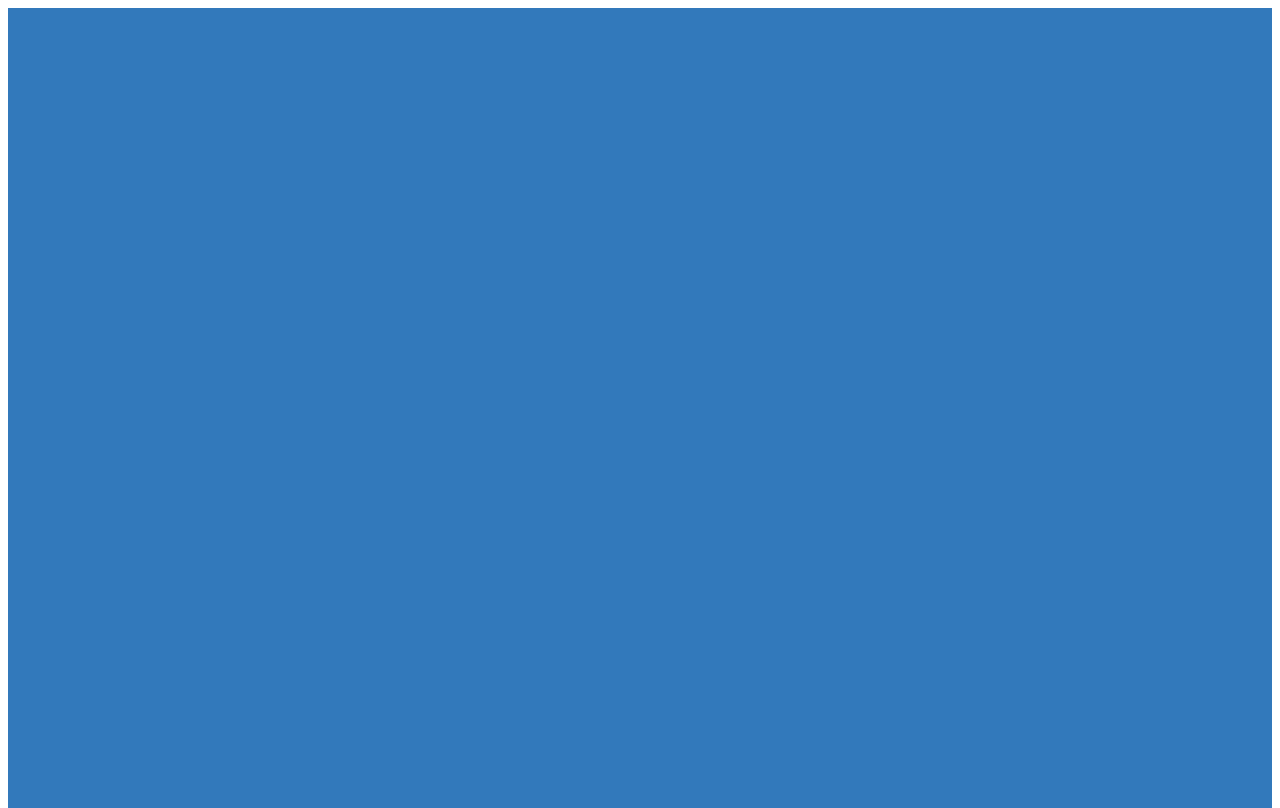
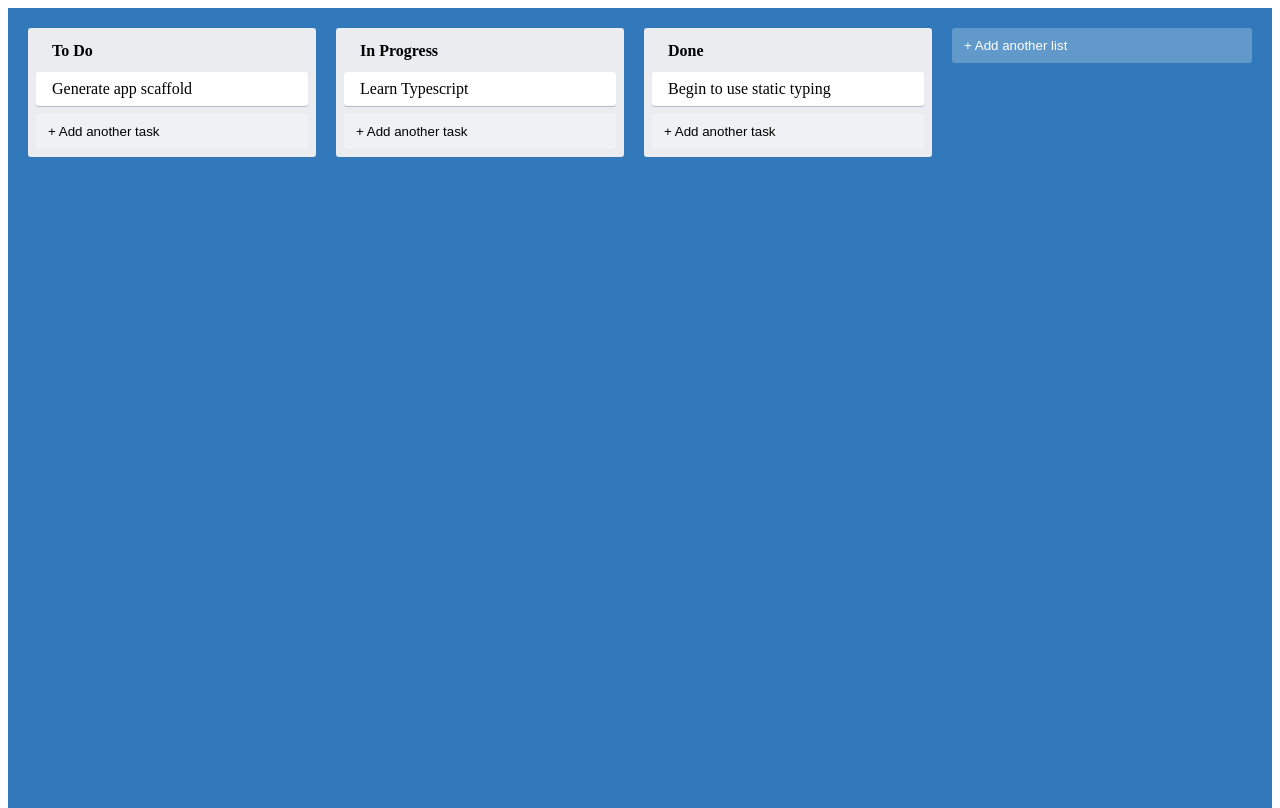
Before and after one commit to EtienneRQT/simple-trello-clone, a React (Create React App) app: page / in a window 1280 px wide. Built offline with nearby package versions, Linux system fonts and the light colour scheme.

Commit message:
testing AddNewItem functionnality

```diff
--- a/src/App.tsx
+++ b/src/App.tsx
@@ -1,6 +1,22 @@
 import React from "react";
 import { AppContainer } from "./styles";
+import { AddNewItem } from "./AddNewItem";
+import { Column } from "./Column";
+import { Card } from "./Card";
 
 export const App = () => {
-  return <AppContainer></AppContainer>;
+  return (
+    <AppContainer>
+      <Column text="To Do">
+        <Card text="Generate app scaffold" />
+      </Column>
+      <Column text="In Progress">
+        <Card text="Learn Typescript" />
+      </Column>
+      <Column text="Done">
+        <Card text="Begin to use static typing" />
+      </Column>
+      <AddNewItem toggleButtonText="+ Add another list" onAdd={console.log} />
+    </AppContainer>
+  );
 };
--- a/src/Column.tsx
+++ b/src/Column.tsx
@@ -1,5 +1,6 @@
+import { FC } from "react";
 import { ColumnContainer, ColumnTitle } from "./styles";
-import { FC } from "react";
+import { AddNewItem } from "./AddNewItem";
 
 type ColumnProps = {
   text: string;
@@ -11,6 +12,11 @@
     <ColumnContainer>
       <ColumnTitle>{text}</ColumnTitle>
       {children}
+      <AddNewItem
+        toggleButtonText="+ Add another task"
+        onAdd={console.log}
+        dark
+      />
     </ColumnContainer>
   );
 };
```
